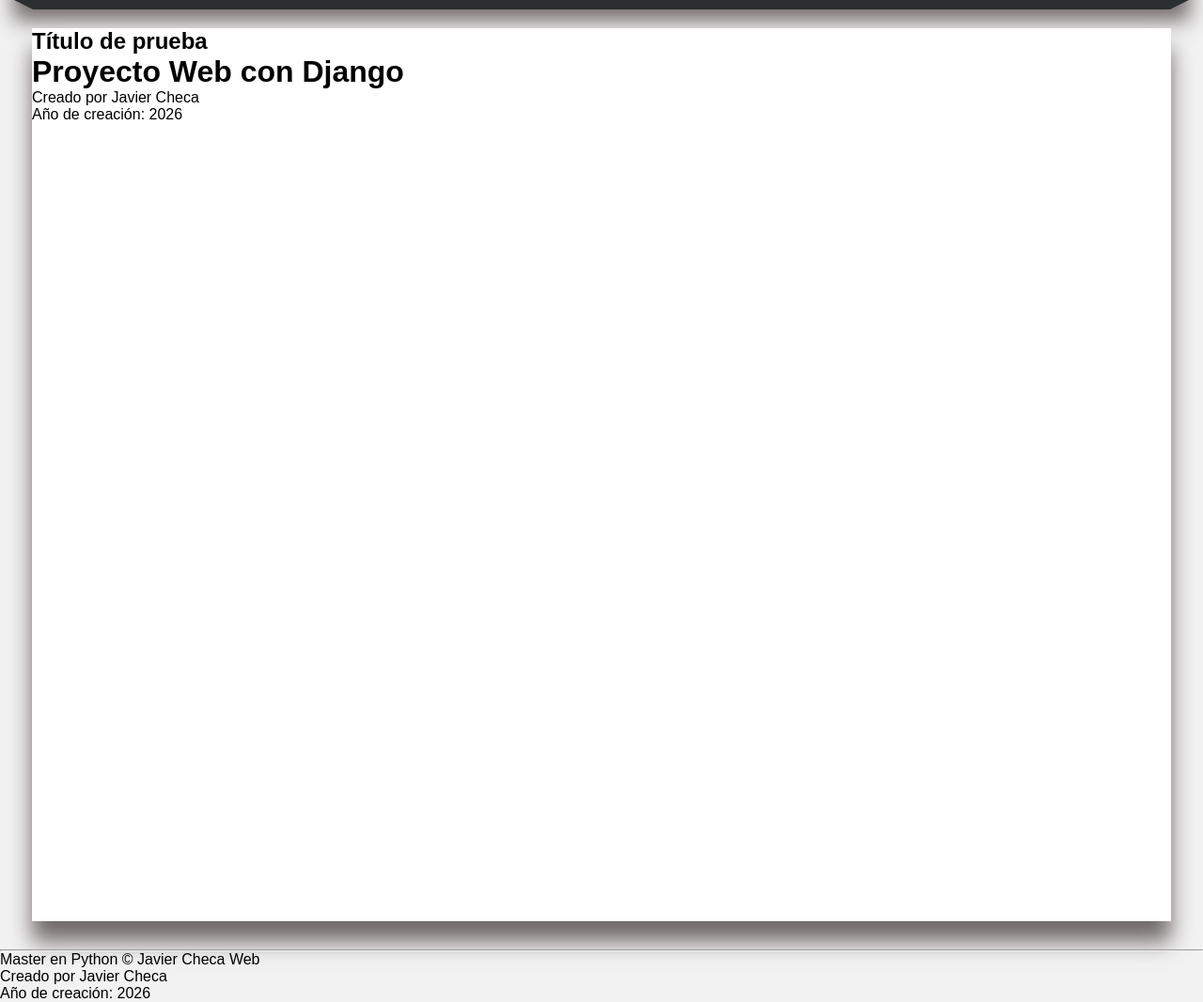
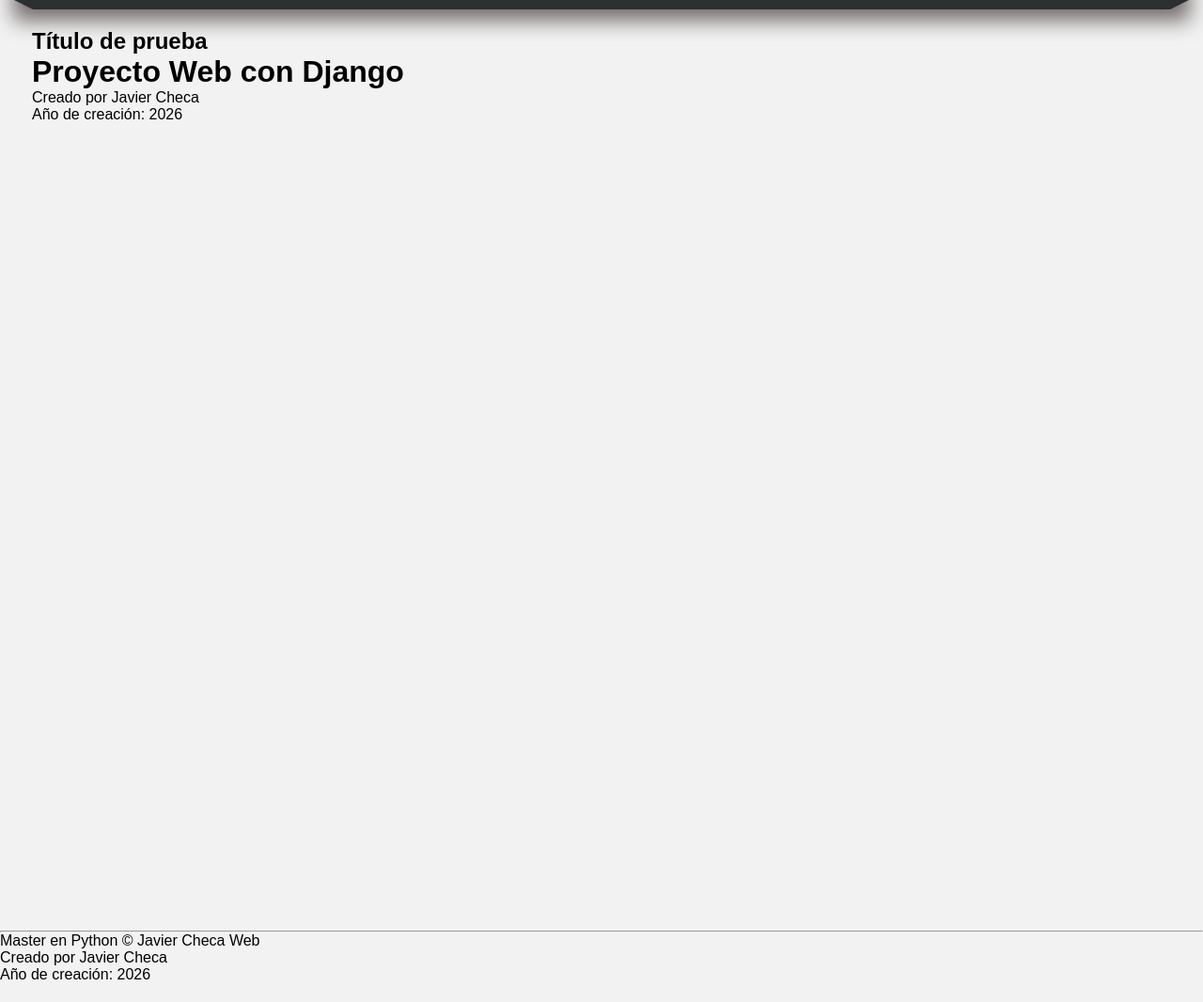
Before and after one commit to Javier-Checa/MASTER-PYTHON, a Django app: page / in a window 1280 px wide. Shown: the part 182-1248 px from the top of the page at 94% size. After the commit the page ends 1224 px from the top, so only its background shows below. Run offline with Django 3.2, Linux system fonts and the light colour scheme.

Commit message:
Aprendiendo Django cont121

```diff
--- a/22-django/AprendiendoDjango/miapp/static/css/styles.css
+++ b/22-django/AprendiendoDjango/miapp/static/css/styles.css
@@ -118,7 +118,5 @@ nav ul li a:hover{
     margin: 0px auto;
     margin-bottom: 30px;
     margin-top: 30px;
-    background-color: #fff;
-    box-shadow: 0px 22px 22px #726a6a;
-    padding-bottom: 20px;
+
 }
--- a/22-django/AprendiendoDjango/miapp/templates/layout.html
+++ b/22-django/AprendiendoDjango/miapp/templates/layout.html
@@ -54,11 +54,15 @@
     </div>
 
     <div id="content">
-      <h2 class="title">Título de prueba</h2>
-        {% block content %}
-            <!--Código que viene de templates-->
-            <strong>Contenido del bloque original!!!</strong>
-        {% endblock %}
+
+      <div class="box">
+        <h2 class="title">Título de prueba</h2>
+          {% block content %}
+              <!--Código que viene de templates-->
+              <strong>Contenido del bloque original!!!</strong>
+          {% endblock %}
+      </div>
+
     </div>
 
 
```
